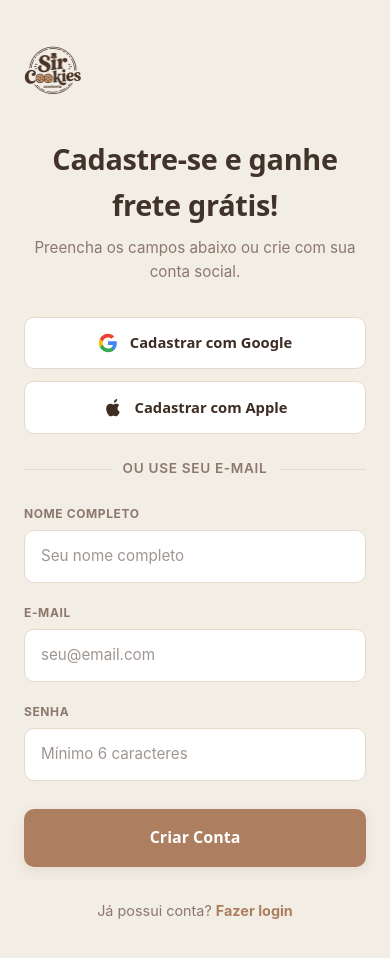
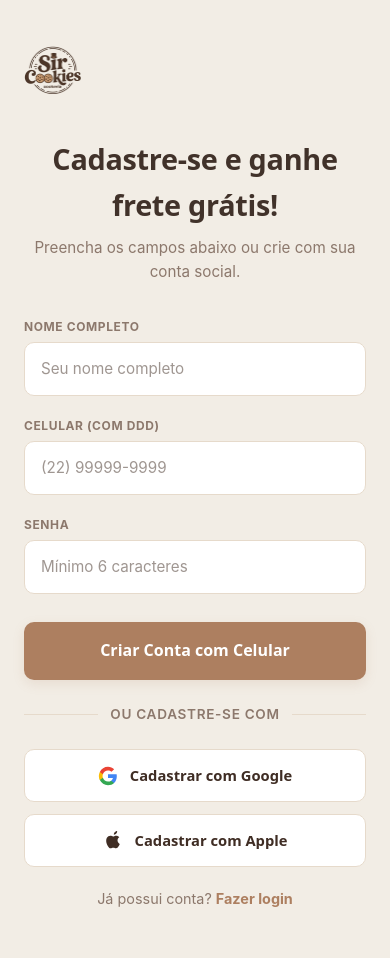
Before and after one commit to ISSUNYY/Sr.Cookies, a React (Vite) app: page /auth/signup in a window 390 px wide. Shown: the top 958 px of the page. Built offline with nearby package versions, Linux system fonts and the light colour scheme; no server answers.

Commit message:
auth: support Phone validation OTP and user profile indicator in RootLayout navigation

```diff
--- a/src/features/auth/pages/LoginPage.tsx
+++ b/src/features/auth/pages/LoginPage.tsx
@@ -1,16 +1,16 @@
 import { useState } from 'react';
 import { Link, useNavigate, useLocation } from 'react-router';
 import { signIn, signInWithGoogle } from '../services/authService';
+import { supabase } from '@shared/lib/supabase';
 
 export default function LoginPage() {
-  const [email, setEmail] = useState('');
+  const [identifier, setIdentifier] = useState('');
   const [password, setPassword] = useState('');
   const [loading, setLoading] = useState(false);
   const [error, setError] = useState<string | null>(null);
 
   const navigate = useNavigate();
   const location = useLocation();
-  const from = location.state?.from?.pathname || '/admin';
 
   const handleSubmit = async (e: React.FormEvent) => {
     e.preventDefault();
@@ -18,8 +18,22 @@ export default function LoginPage() {
     setError(null);
 
     try {
-      await signIn({ email, password });
-      navigate(from, { replace: true });
+      const data = await signIn({ identifier, password });
+
+      // Fetch user profile role securely to redirect non-admins back to the main homepage
+      const { data: profile } = await supabase
+        .from('profiles')
+        .select('role')
+        .eq('id', data.user.id)
+        .single();
+
+      const isAdmin = profile?.role === 'admin';
+
+      if (isAdmin) {
+        navigate(location.state?.from?.pathname || '/admin', { replace: true });
+      } else {
+        navigate(location.state?.from?.pathname || '/', { replace: true });
+      }
     } catch (err) {
       setError(err instanceof Error ? err.message : 'Falha ao fazer login. Verifique suas credenciais.');
     } finally {
@@ -49,16 +63,16 @@ export default function LoginPage() {
         {error && <div className="auth-error">{error}</div>}
 
         <div className="form-group">
-          <label htmlFor="email">E-mail</label>
+          <label htmlFor="identifier">Celular ou E-mail</label>
           <input
-            id="email"
-            type="email"
+            id="identifier"
+            type="text"
             className="form-input"
-            placeholder="seu@email.com"
-            value={email}
-            onChange={(e) => setEmail(e.target.value)}
+            placeholder="Ex: (22) 99999-9999 ou seu@email.com"
+            value={identifier}
+            onChange={(e) => setIdentifier(e.target.value)}
             required
-            autoComplete="email"
+            autoComplete="username"
           />
         </div>
 
--- a/src/features/auth/pages/SignupPage.tsx
+++ b/src/features/auth/pages/SignupPage.tsx
@@ -1,16 +1,38 @@
 import { useState } from 'react';
 import { Link, useNavigate } from 'react-router';
-import { signUp, signInWithGoogle } from '../services/authService';
+import { signUpWithPhone, verifyPhoneOTP, signInWithGoogle } from '../services/authService';
 
 export default function SignupPage() {
   const [name, setName] = useState('');
-  const [email, setEmail] = useState('');
+  const [phone, setPhone] = useState('');
   const [password, setPassword] = useState('');
   const [loading, setLoading] = useState(false);
   const [error, setError] = useState<string | null>(null);
   const [successMessage, setSuccessMessage] = useState<string | null>(null);
 
+  // OTP Verification state
+  const [showOtpScreen, setShowOtpScreen] = useState(false);
+  const [otpCode, setOtpCode] = useState('');
+  const [otpError, setOtpError] = useState<string | null>(null);
+  const [otpLoading, setOtpLoading] = useState(false);
+
   const navigate = useNavigate();
+
+  // Simple mask for cell phone format (XX) XXXXX-XXXX
+  const handlePhoneChange = (e: React.ChangeEvent<HTMLInputElement>) => {
+    let value = e.target.value.replace(/\D/g, '');
+    if (value.length > 11) value = value.slice(0, 11);
+
+    // Apply formatting mask
+    if (value.length > 7) {
+      value = `(${value.slice(0, 2)}) ${value.slice(2, 7)}-${value.slice(7)}`;
+    } else if (value.length > 2) {
+      value = `(${value.slice(0, 2)}) ${value.slice(2)}`;
+    } else if (value.length > 0) {
+      value = `(${value}`;
+    }
+    setPhone(value);
+  };
 
   const handleSubmit = async (e: React.FormEvent) => {
     e.preventDefault();
@@ -19,27 +41,31 @@ export default function SignupPage() {
     setSuccessMessage(null);
 
     try {
-      const result = await signUp({ name, email, password });
-
-      if (result.needsConfirmation) {
-        // Email confirmation is required — show message
-        setSuccessMessage(
-          '✅ Conta criada com sucesso! Verifique seu e-mail para confirmar o cadastro antes de fazer login.'
-        );
-      } else if (result.session) {
-        // Auto-confirmed — redirect directly
-        navigate('/');
-      } else {
-        // Fallback: redirect to login
-        setSuccessMessage(
-          '✅ Conta criada! Faça login para continuar.'
-        );
-        setTimeout(() => navigate('/auth/login'), 2000);
-      }
+      await signUpWithPhone({ name, phone, password });
+      setShowOtpScreen(true);
     } catch (err) {
       setError(err instanceof Error ? err.message : 'Falha ao criar conta. Tente novamente.');
     } finally {
       setLoading(false);
+    }
+  };
+
+  const handleVerifyOtp = async (e: React.FormEvent) => {
+    e.preventDefault();
+    setOtpLoading(true);
+    setOtpError(null);
+
+    try {
+      await verifyPhoneOTP(phone, otpCode);
+      setSuccessMessage('🎉 Celular verificado e conta ativada com sucesso! Redirecionando para o login...');
+      setShowOtpScreen(false);
+      setTimeout(() => {
+        navigate('/auth/login');
+      }, 2500);
+    } catch (err) {
+      setOtpError(err instanceof Error ? err.message : 'Código incorreto. Verifique e tente novamente.');
+    } finally {
+      setOtpLoading(false);
     }
   };
 
@@ -54,6 +80,67 @@ export default function SignupPage() {
     }
   };
 
+  if (showOtpScreen) {
+    return (
+      <>
+        <div className="auth-header">
+          <h1>Verifique seu Celular 📱</h1>
+          <p>Enviamos um código de confirmação por SMS para <strong>{phone}</strong>.</p>
+        </div>
+
+        <form className="auth-form" onSubmit={handleVerifyOtp}>
+          {otpError && <div className="auth-error">{otpError}</div>}
+
+          <div className="form-group">
+            <label htmlFor="otpCode">Código de 6 dígitos</label>
+            <input
+              id="otpCode"
+              type="text"
+              className="form-input"
+              placeholder="Digite o código"
+              maxLength={6}
+              value={otpCode}
+              onChange={(e) => setOtpCode(e.target.value.replace(/\D/g, ''))}
+              required
+              style={{
+                textAlign: 'center',
+                fontSize: '1.25rem',
+                letterSpacing: '0.25em',
+                fontWeight: 'bold',
+              }}
+            />
+          </div>
+
+          <div style={{
+            background: 'rgba(173, 127, 96, 0.05)',
+            border: '1px dashed var(--color-primary-light, #AD7F60)',
+            color: 'var(--color-primary, #AD7F60)',
+            padding: '0.75rem 1rem',
+            borderRadius: '0.75rem',
+            fontSize: '0.85rem',
+            lineHeight: '1.4',
+            marginBottom: '1rem',
+            textAlign: 'center',
+          }}>
+            💡 <strong>Modo de Teste:</strong> Digite o código padrão <strong>123456</strong> para confirmar instantaneamente de forma gratuita!
+          </div>
+
+          <button type="submit" className="btn-primary" disabled={otpLoading}>
+            {otpLoading ? (
+              <div className="ifood-loader-spinner"></div>
+            ) : (
+              'Confirmar Código'
+            )}
+          </button>
+        </form>
+
+        <div className="auth-footer" style={{ marginTop: '1.25rem' }}>
+          Digitou o número errado? <button type="button" onClick={() => setShowOtpScreen(false)} style={{ background: 'none', border: 'none', color: 'var(--color-primary)', fontWeight: 'bold', cursor: 'pointer', padding: 0 }}>Voltar e corrigir</button>
+        </div>
+      </>
+    );
+  }
+
   return (
     <>
       <div className="auth-header">
@@ -61,7 +148,84 @@ export default function SignupPage() {
         <p>Preencha os campos abaixo ou crie com sua conta social.</p>
       </div>
 
-      {/* Social Login Buttons at the top iFood style */}
+      {successMessage && (
+        <div className="auth-success" style={{
+          background: 'rgba(34, 197, 94, 0.1)',
+          border: '1px solid rgba(34, 197, 94, 0.3)',
+          color: '#16a34a',
+          padding: '0.75rem 1rem',
+          borderRadius: '0.75rem',
+          fontSize: '0.875rem',
+          lineHeight: '1.5',
+          textAlign: 'center',
+          marginBottom: '1rem',
+        }}>
+          {successMessage}
+        </div>
+      )}
+
+      <form className="auth-form" onSubmit={handleSubmit}>
+        {error && <div className="auth-error">{error}</div>}
+
+        <div className="form-group">
+          <label htmlFor="name">Nome Completo</label>
+          <input
+            id="name"
+            type="text"
+            className="form-input"
+            placeholder="Seu nome completo"
+            value={name}
+            onChange={(e) => setName(e.target.value)}
+            required
+            autoComplete="name"
+          />
+        </div>
+
+        <div className="form-group">
+          <label htmlFor="phone">Celular (com DDD)</label>
+          <input
+            id="phone"
+            type="tel"
+            className="form-input"
+            placeholder="(22) 99999-9999"
+            value={phone}
+            onChange={handlePhoneChange}
+            required
+            autoComplete="tel"
+          />
+        </div>
+
+        <div className="form-group">
+          <label htmlFor="password">Senha</label>
+          <input
+            id="password"
+            type="password"
+            className="form-input"
+            placeholder="Mínimo 6 caracteres"
+            value={password}
+            onChange={(e) => setPassword(e.target.value)}
+            required
+            minLength={6}
+            autoComplete="new-password"
+          />
+        </div>
+
+        <button type="submit" className="btn-primary" disabled={loading} style={{ marginTop: '0.5rem' }}>
+          {loading ? (
+            <div className="ifood-loader-spinner"></div>
+          ) : (
+            'Criar Conta com Celular'
+          )}
+        </button>
+      </form>
+
+      <div className="auth-divider">
+        <hr />
+        <span>ou cadastre-se com</span>
+        <hr />
+      </div>
+
+      {/* Social Login Buttons at the bottom */}
       <div className="auth-social" style={{ display: 'flex', flexDirection: 'column', gap: '0.75rem' }}>
         <button
           type="button"
@@ -91,82 +255,7 @@ export default function SignupPage() {
         </button>
       </div>
 
-      <div className="auth-divider">
-        <hr />
-        <span>ou use seu e-mail</span>
-        <hr />
-      </div>
-
-      <form className="auth-form" onSubmit={handleSubmit}>
-        {error && <div className="auth-error">{error}</div>}
-        {successMessage && (
-          <div className="auth-success" style={{
-            background: 'rgba(34, 197, 94, 0.1)',
-            border: '1px solid rgba(34, 197, 94, 0.3)',
-            color: '#16a34a',
-            padding: '0.75rem 1rem',
-            borderRadius: '0.75rem',
-            fontSize: '0.875rem',
-            lineHeight: '1.5',
-            textAlign: 'center',
-          }}>
-            {successMessage}
-          </div>
-        )}
-
-        <div className="form-group">
-          <label htmlFor="name">Nome Completo</label>
-          <input
-            id="name"
-            type="text"
-            className="form-input"
-            placeholder="Seu nome completo"
-            value={name}
-            onChange={(e) => setName(e.target.value)}
-            required
-            autoComplete="name"
-          />
-        </div>
-
-        <div className="form-group">
-          <label htmlFor="email">E-mail</label>
-          <input
-            id="email"
-            type="email"
-            className="form-input"
-            placeholder="seu@email.com"
-            value={email}
-            onChange={(e) => setEmail(e.target.value)}
-            required
-            autoComplete="email"
-          />
-        </div>
-
-        <div className="form-group">
-          <label htmlFor="password">Senha</label>
-          <input
-            id="password"
-            type="password"
-            className="form-input"
-            placeholder="Mínimo 6 caracteres"
-            value={password}
-            onChange={(e) => setPassword(e.target.value)}
-            required
-            minLength={6}
-            autoComplete="new-password"
-          />
-        </div>
-
-        <button type="submit" className="btn-primary" disabled={loading} style={{ marginTop: '0.5rem' }}>
-          {loading ? (
-            <div className="ifood-loader-spinner"></div>
-          ) : (
-            'Criar Conta'
-          )}
-        </button>
-      </form>
-
-      <div className="auth-footer">
+      <div className="auth-footer" style={{ marginTop: '1.25rem' }}>
         Já possui conta? <Link to="/auth/login">Fazer login</Link>
       </div>
     </>
--- a/src/features/auth/types/index.ts
+++ b/src/features/auth/types/index.ts
@@ -19,13 +19,14 @@ export interface AuthState {
 }
 
 export interface SignUpData {
-  email: string;
+  email?: string;
+  phone?: string;
   password: string;
   name: string;
 }
 
 export interface SignInData {
-  email: string;
+  identifier: string;
   password: string;
 }
 
```
Also changed, not shown: src/app/layouts/RootLayout.tsx (+64 -2 lines), src/features/auth/services/authService.ts (+54 -5 lines).
